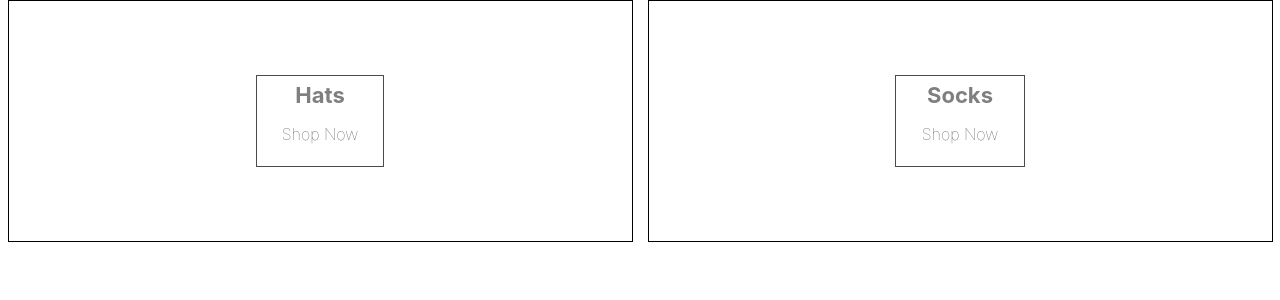
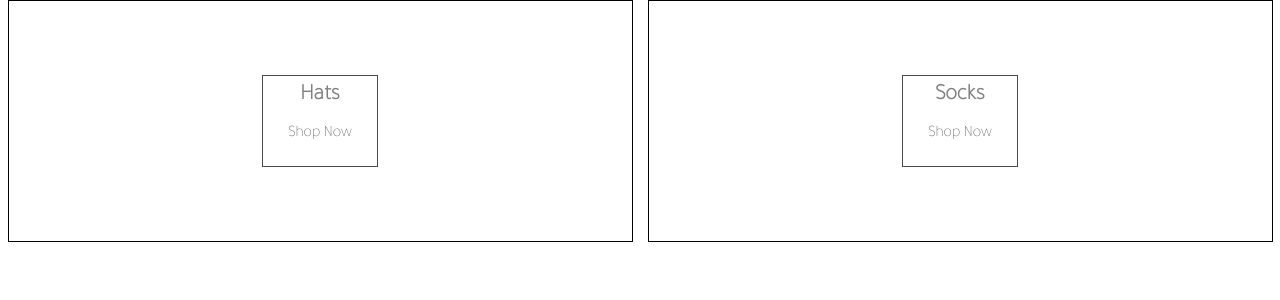
Before and after one commit to blakewright1/crwn-clothing-capstone, a React (Create React App) app: page / in a window 1280 px wide. Shown: the top 300 px of the page. Built offline with nearby package versions, Linux system fonts and the light colour scheme.

Commit message:
add custom font and finish setting up project

```diff
--- a/public/index.html
+++ b/public/index.html
@@ -1,14 +1,12 @@
 <!DOCTYPE html>
 <html lang="en">
+
 <head>
   <meta charset="utf-8" />
   <link rel="icon" href="%PUBLIC_URL%/favicon.ico" />
   <meta name="viewport" content="width=device-width, initial-scale=1" />
   <meta name="theme-color" content="#000000" />
-    <meta
-      name="description"
-      content="Web site created using create-react-app"
-    />
+  <meta name="description" content="Web site created using create-react-app" />
   <link rel="apple-touch-icon" href="%PUBLIC_URL%/logo192.png" />
   <!--
       manifest.json provides metadata used when your web app is installed on a
@@ -24,8 +22,13 @@
       work correctly both with client-side routing and a non-root public URL.
       Learn how to configure a non-root public URL by running `npm run build`.
     -->
+
+  <link rel="preconnect" href="https://fonts.googleapis.com">
+  <link rel="preconnect" href="https://fonts.gstatic.com" crossorigin>
+  <link href="https://fonts.googleapis.com/css2?family=Tajawal:wght@200&display=swap" rel="stylesheet">
   <title>React App</title>
 </head>
+
 <body>
   <noscript>You need to enable JavaScript to run this app.</noscript>
   <div id="root"></div>
@@ -40,4 +43,5 @@
       To create a production bundle, use `npm run build` or `yarn build`.
     -->
 </body>
+
 </html>
--- a/src/App.js
+++ b/src/App.js
@@ -1,7 +1,6 @@
 import './categories.styles.scss'
 import Categories from './components/categories/categories.component'
 
-//move categories into its own component
 const categories = [
   {
     id: 1,
@@ -18,7 +17,6 @@
 function App() {
   return (
     <Categories categories={categories} />
-
   );
 }
 
--- a/src/index.js
+++ b/src/index.js
@@ -1,6 +1,6 @@
 import React from 'react';
 import ReactDOM from 'react-dom/client';
-import './index.css';
+import './index.scss';
 import App from './App';
 import reportWebVitals from './reportWebVitals';
 
--- a/src/index.css
+++ b/src/index.scss
@@ -1,8 +1,6 @@
 body {
   margin: 0;
-  font-family: -apple-system, BlinkMacSystemFont, 'Segoe UI', 'Roboto', 'Oxygen',
-    'Ubuntu', 'Cantarell', 'Fira Sans', 'Droid Sans', 'Helvetica Neue',
-    sans-serif;
+  font-family: 'Tajawal', sans-serif;
   -webkit-font-smoothing: antialiased;
   -moz-osx-font-smoothing: grayscale;
 }
```
Lines whose indentation alone changed are shown as unchanged.
